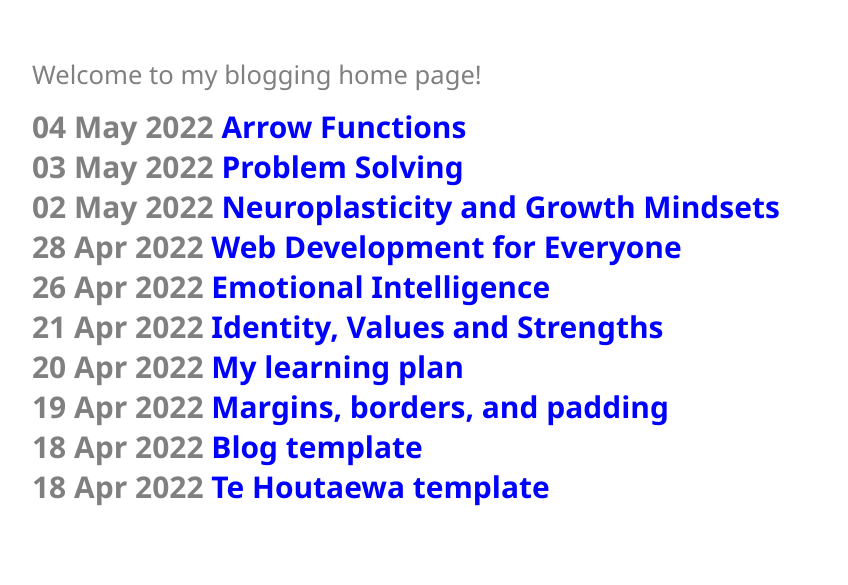
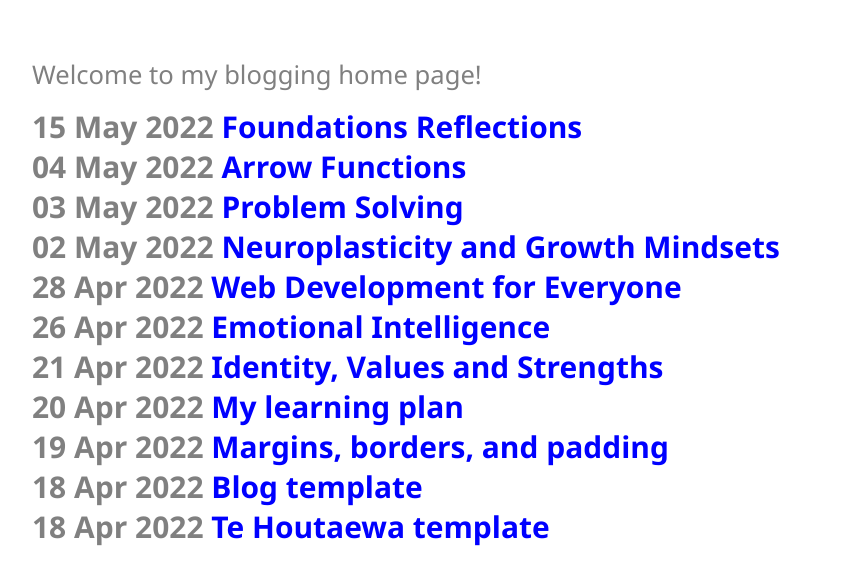
Before and after one commit to ljsimpkin/liamsBlog, a plain HTML site: page index.html in a window 1280 px wide. Shown: the part 275-860 px from the top of the page, without its empty margins (104-952 px from the left). Drawn offline with Linux system fonts and the light colour scheme; a web font is replaced by a local one.

Commit message:
add foundations reflections link

```diff
--- a/index.html
+++ b/index.html
@@ -10,7 +10,8 @@
         <h1 id="name">Liam Simpkin</h1>
         <p style="color:gray; margin-bottom:15px; margin-top:-10px"> Welcome to my blogging home page!</p>
         <div class="blog-list">
-            <a href="./blog/arrow-functions.html"><span>04 May 2022 </span>Arrow Functions</a>
+            <a href="./blog/foundations-reflection.html"><span>15 May 2022 </span>Foundations Reflections</a>
+            <br><a href="./blog/arrow-functions.html"><span>04 May 2022 </span>Arrow Functions</a>
             <br><a href="./blog/problem-solving.html"><span>03 May 2022 </span>Problem Solving</a>
             <br><a href="./blog/neuroplasticity.html"><span>02 May 2022 </span>Neuroplasticity and Growth Mindsets</a>
             <br><a href="./blog/javascript-dom.html"><span>28 Apr 2022 </span>Web Development for Everyone</a>
```
